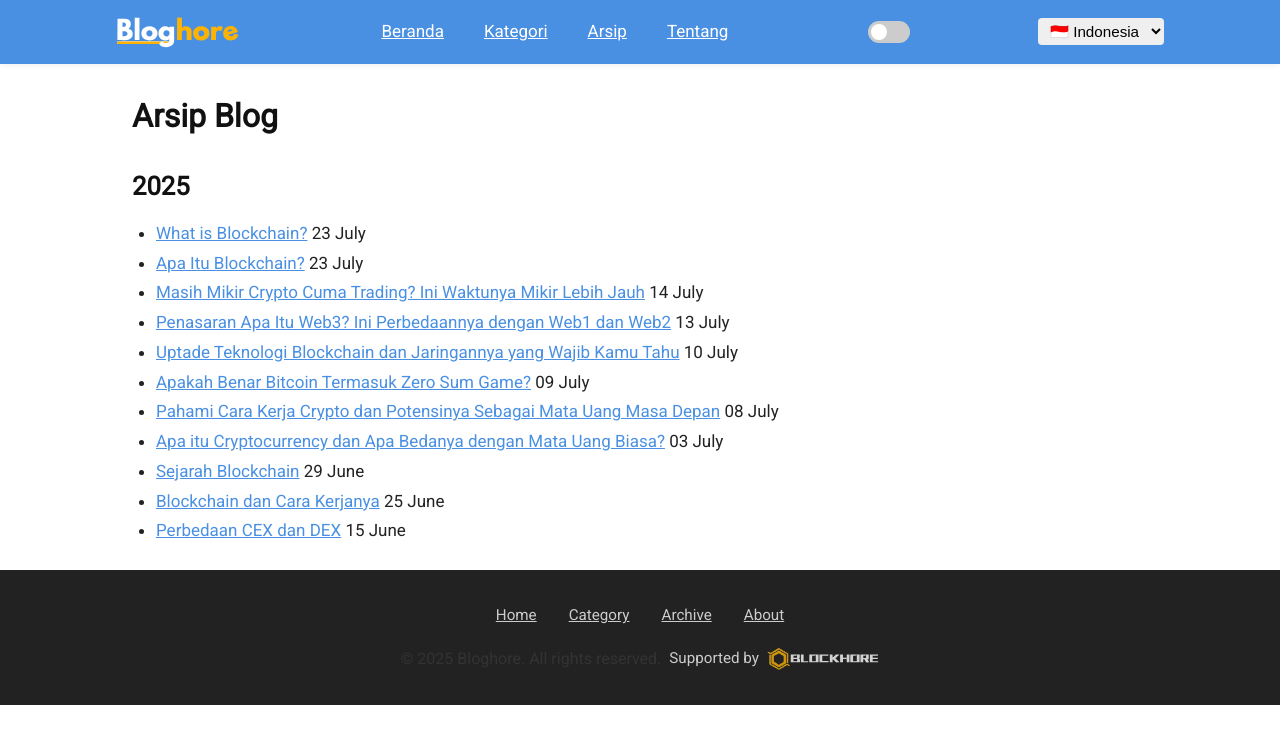
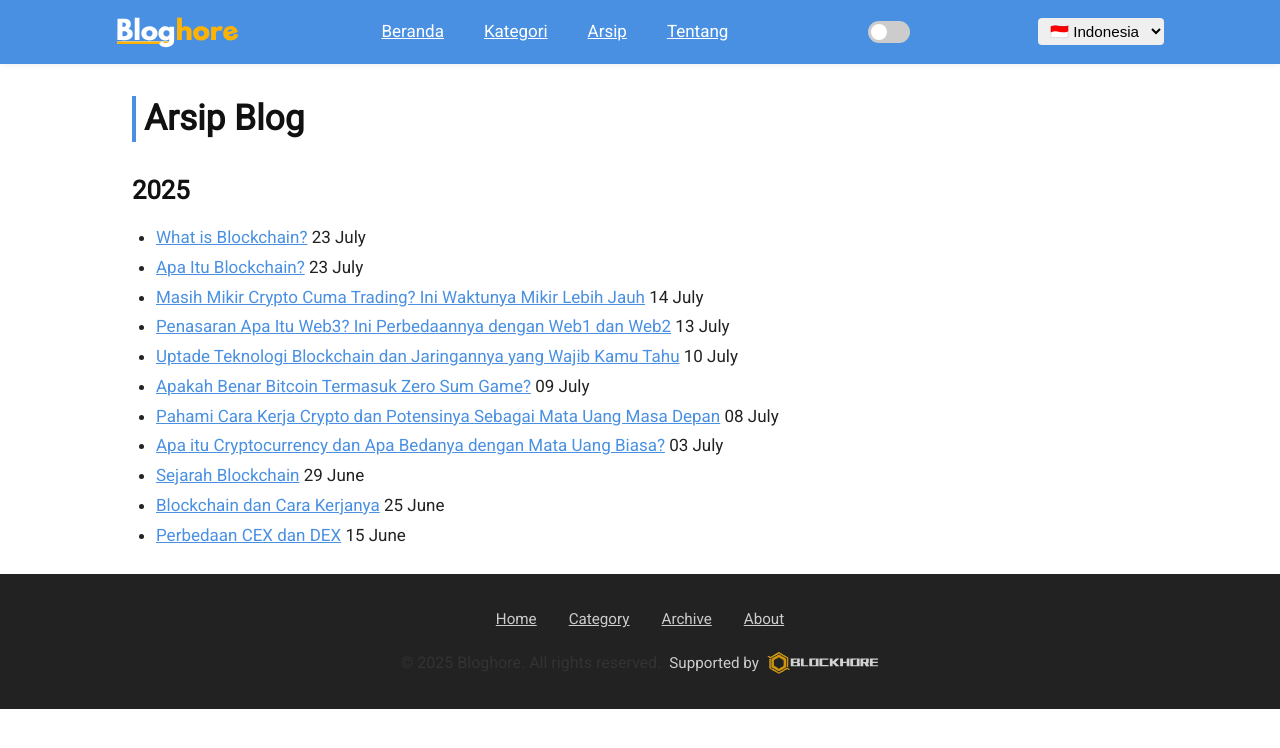
Before and after one commit to Blockhore/bloghore.github.io, a Jekyll site: the page built from pages/archive.html, in a window 1280 px wide. Shown: the top 748 px of the page. Built offline with Jekyll 4.4.1, drawn with Linux system fonts in a browser that asks for light colours.

Commit message:
Update _hero.scss

```diff
--- a/_sass/_hero.scss
+++ b/_sass/_hero.scss
@@ -9,17 +9,17 @@
   }
 }
 
-.hero-left .hero-main-post {
-  position: relative;
-  border-radius: 10px;
-  overflow: hidden;
-
   h1 {
   margin-bottom: 1rem;
   font-size: 2.2rem;
   border-left: 4px solid $color-primary;
   padding-left: 0.5rem;
   }
+
+.hero-left .hero-main-post {
+  position: relative;
+  border-radius: 10px;
+  overflow: hidden;
 
   a {
     display: block;
```
